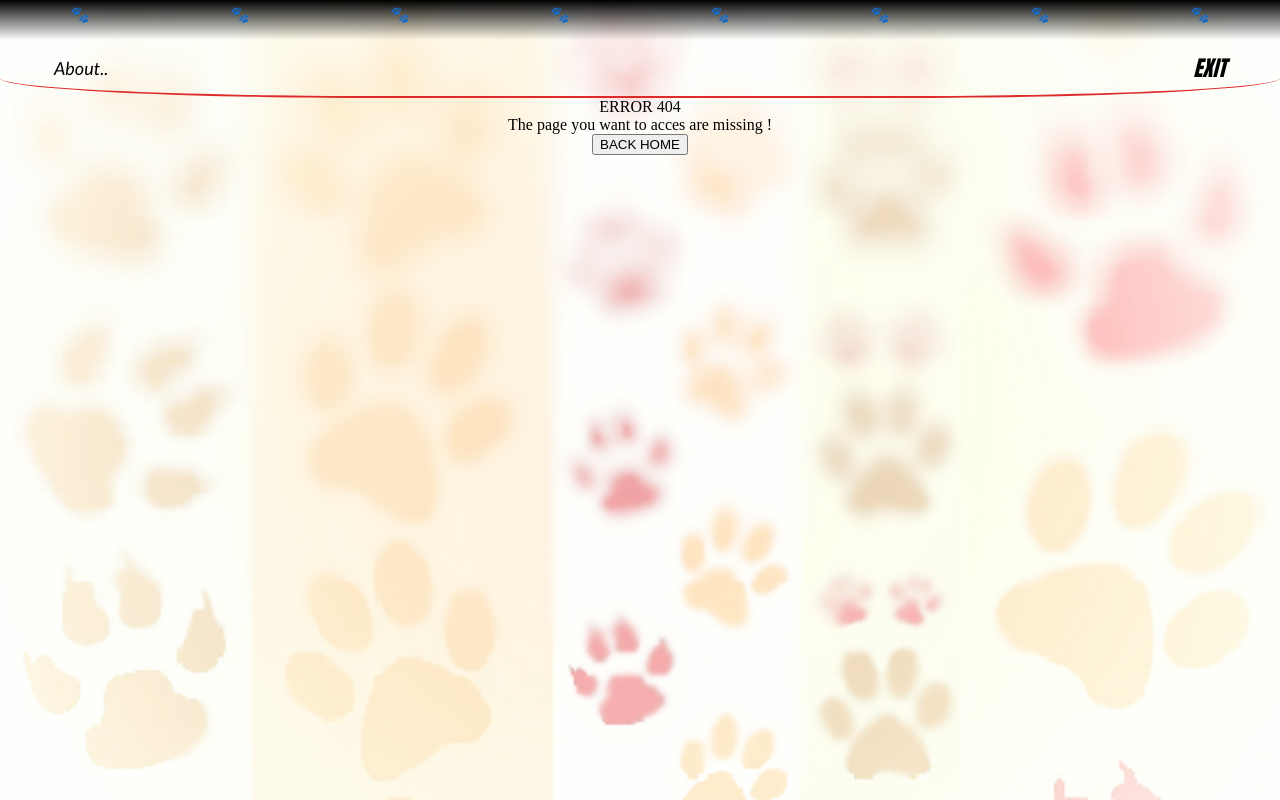
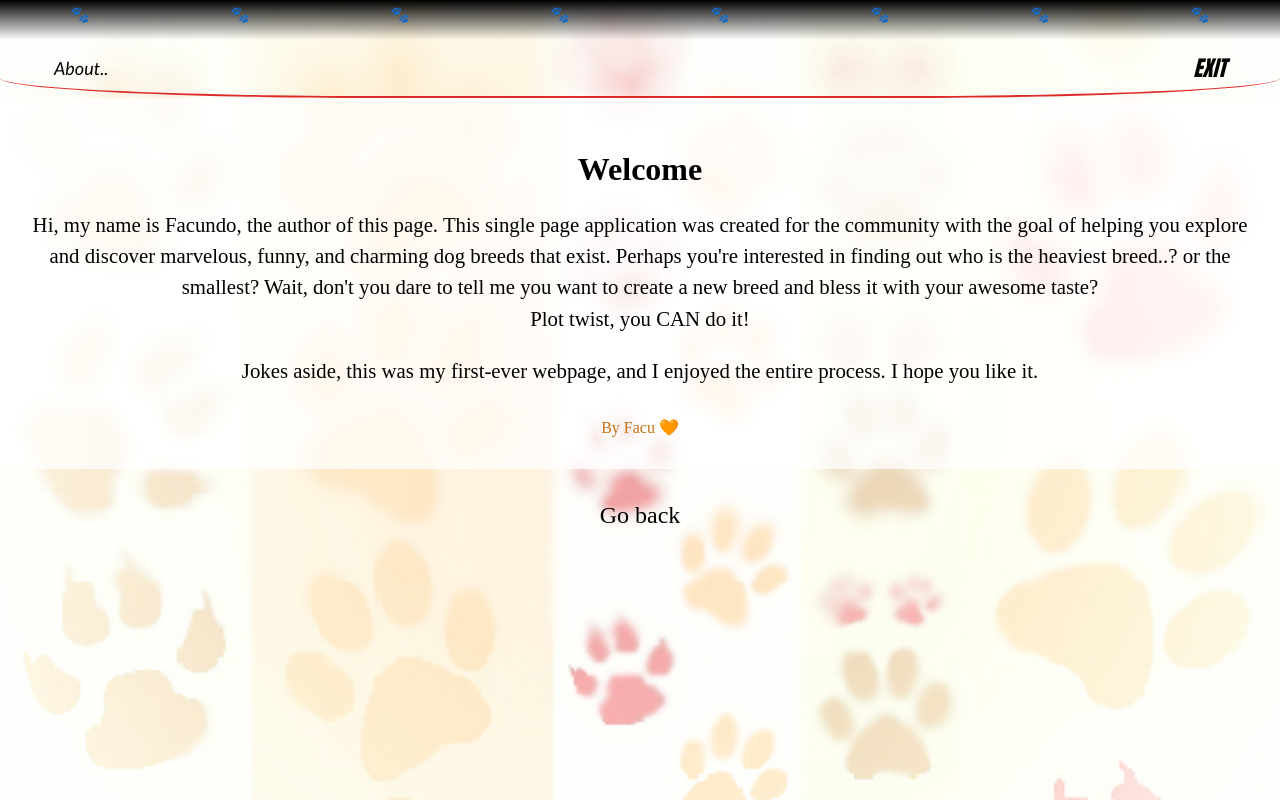
Before and after one commit to FacundoPucheta/first_project_dogs, a React (Create React App) app in the folder client/: page /about in a window 1280 px wide. Before the commit this address led to /errornf. Built offline with nearby package versions, Linux system fonts and the light colour scheme.

Commit message:
Proyect done alpha

```diff
--- a/client/src/App.js
+++ b/client/src/App.js
@@ -3,6 +3,7 @@ import NavBar from "./components/NavBar/NavBar";
 import { Landing, Home, Detail, Form } from "./views";
 import { Route, Routes, useLocation, Navigate } from "react-router-dom";
 import "./App.css";
+import About from "./components/About/About";
 
 function App() {
 
@@ -18,6 +19,7 @@ function App() {
         <Route path="/home" element={<Home />} />
         <Route path="/detail/:id" element={<Detail />} />
         <Route path="/create" element={<Form />} />
+        <Route path="/about" element={<About />} />
         <Route path="/*" element={<Navigate to= "/errornf" />} />
         <Route path="/errornf" element={<ErrorNotFound />} />
       </Routes>
--- /dev/null
+++ b/client/src/components/About/About.jsx
@@ -0,0 +1,46 @@
+import styles from "./About.module.css";
+import { Link } from "react-router-dom";
+import { useDispatch } from "react-redux";
+import { backHome } from "../../redux/actions";
+
+const About = () => {
+
+    const dispatch = useDispatch();
+
+    const handleBack = () => {
+
+        dispatch(backHome());
+    };
+
+
+  return (
+    <div>
+    <div className={styles.container}>
+      <h1>Welcome</h1>
+      <p>
+        Hi, my name is Facundo, the author of this page. This single page
+        application was created for the community with the goal of helping you
+        explore and discover marvelous, funny, and charming dog breeds that
+        exist. Perhaps you're interested in finding out who is the heaviest
+        breed..? or the smallest? Wait, don't you dare to tell me you want to
+        create a new breed and bless it with your awesome taste?
+        <br></br>
+        Plot twist, you CAN do it!
+      </p>
+      <p>
+        Jokes aside, this was my first-ever webpage, and I enjoyed the entire
+        process. I hope you like it.
+      </p>
+      <footer>By Facu 🧡</footer>
+    </div>
+    <div className={styles.btn}>
+        <Link to="/home">
+        <button className={styles.btn} onClick={() => handleBack()}>Go back</button>
+        </Link>
+
+    </div>
+    </div>
+  );
+};
+
+export default About;
--- /dev/null
+++ b/client/src/components/About/About.module.css
@@ -0,0 +1,45 @@
+.container {
+    text-align: center;
+    padding: 2rem;
+    background-color: #ffffffbb;
+
+}
+
+h1 {
+    font-size: 2rem;
+    margin-bottom: 1rem;
+}
+
+p {
+    font-size: 1.3rem;
+    line-height: 1.5;
+    margin-bottom: 1rem;
+}
+
+footer {
+    font-size: 1rem;
+
+    bottom: 0;
+    right: 0;
+    color: rgb(197, 114, 20);
+    margin-top: 2rem;
+}
+
+.btn {
+    margin-top: 1rem;
+    font-family: cursive;
+    color: black;
+    font-size: x-large;
+    text-decoration: none;
+    background-color: transparent;
+    border: none;
+
+}
+.btn:hover {
+    text-decoration: dotted;
+    font-weight: bolder;
+    font-size: x-large;
+    color: #df6e12;
+    background-color: transparent;
+
+  }
--- a/client/src/components/DogCard/DogCard.jsx
+++ b/client/src/components/DogCard/DogCard.jsx
@@ -11,7 +11,7 @@ const DogCard = (props) => {
   const handleDetail = () => {
     dispatch(toLastNumPage(numPage));
     dispatch(resetDog());
-    console.log(numPage)
+
   };
 
   return (
--- a/client/src/components/DogCard/DogCard.module.css
+++ b/client/src/components/DogCard/DogCard.module.css
@@ -51,7 +51,7 @@
   padding-bottom: 2rem;
 }
 
-.descriptionTemper{
+.descriptionTemper {
   font-size: large;
   font-weight: bold;
   border-bottom: 2px solid #f7630c;
--- a/client/src/components/ErrorNotFound/ErrorNotFound.jsx
+++ b/client/src/components/ErrorNotFound/ErrorNotFound.jsx
@@ -1,14 +1,17 @@
 import { NavLink } from "react-router-dom";
+import styles from "./ErrorNotFound.module.css";
+
+// Falta generar acciones para borrar paginado / estados.
 
 
 const ErrorNotFound = () => {
 
   return (
-    <div>
-      <div>ERROR 404</div>
-      <div>The page you want to acces are missing !</div>
+    <div className={styles.errorContainer}>
+      <div className={styles.errorTitle}>ERROR 404</div>
+      <div className={styles.errorMessage}>The page you want to acces are missing !</div>
       <NavLink to="/home">
-        <button>BACK HOME</button>
+        <button className={styles.backBtn} >BACK HOME</button>
       </NavLink>
     </div>
   );
--- /dev/null
+++ b/client/src/components/ErrorNotFound/ErrorNotFound.module.css
@@ -0,0 +1,42 @@
+.errorContainer {
+    background-image: url("./404_page_not_found_dog.jpg");
+    background-position: bottom;
+    background-attachment: fixed;
+    background-size: auto;
+    display: flex;
+    flex-direction: column;
+    align-items: center;
+    justify-content: center;
+    height: 80vh;
+    font-family: Arial, sans-serif;
+  }
+
+  .errorTitle {
+    font-size: 3rem;
+    font-weight: bold;
+    color: #e55e5c;
+    margin-bottom: 1rem;
+  }
+
+  .errorMessage {
+    font-size: 1.5rem;
+    color: #333;
+    margin-bottom: 1.5rem;
+    text-align: center;
+  }
+
+  .backBtn {
+    background-color: #e55e5c;
+    color: #fff;
+    border: none;
+    border-radius: 5px;
+    padding: 0.75rem 1.5rem;
+    font-size: 1rem;
+    cursor: pointer;
+    transition: background-color 0.2s, transform 0.2s;
+  }
+
+  .backBtn:hover {
+    background-color: #f78888;
+    transform: translateY(-2px);
+  }
--- a/client/src/components/NavBar/NavBar.jsx
+++ b/client/src/components/NavBar/NavBar.jsx
@@ -1,15 +1,20 @@
 import { NavLink } from "react-router-dom";
 import style from "./NavBar.module.css";
-import { useDispatch } from "react-redux";
+import { useDispatch, useSelector } from "react-redux";
 import { resetDog, toLastNumPage } from "../../redux/actions";
 
 const NavBar = () => {
 
+  const numPage = useSelector(state => state.numPage);
   const dispatch = useDispatch();
 
   const handleExit = () => {
     dispatch(toLastNumPage(1));
     dispatch(resetDog());
+  };
+  const handleAbout = () => {
+    dispatch(toLastNumPage(numPage));
+
   };
 
   return (
@@ -27,7 +32,7 @@ const NavBar = () => {
       <span>🐾</span>
        </header>
       <div className={style.conteiner1}>
-        <NavLink to="/home" >About..</NavLink>
+        <NavLink to="/about" onClick={()=>handleAbout()}>About..</NavLink>
         <div className={style.exitBtn}>
         <NavLink to="/" onClick={()=>handleExit()} >EXIT</NavLink>
         </div>
--- a/client/src/views/Home/Home.module.css
+++ b/client/src/views/Home/Home.module.css
@@ -51,12 +51,12 @@
 
 
 .button2 {
-    background-color: #f7630c;
+    background-color: rgb(221, 42, 42);
     color:whitesmoke;
     font-weight: bold;
     font-size: large;
     font-family: 'Gill Sans', 'Gill Sans MT', Calibri, 'Trebuchet MS', sans-serif;
-    border: none;
+    border: solid black;
     border-color: black;
     border-radius: 2px;
     cursor: pointer;
@@ -66,11 +66,6 @@
     width: 15rem;
 
 }
-.button2:hover {
-    background-color: rgb(221, 42, 42);
-    border: solid black;
-}
-
 .button3{
     background-color: white;
     color: rgb(221, 42, 42);
@@ -84,6 +79,16 @@
     padding: 0.5rem;
     margin-bottom: 0.3rem;
 }
+
+.button3:hover {
+    transform: translateY(-2px);
+    border: none;
+    background-color: rgba(207, 115, 9, 0.747);
+    color: white;
+    font-size: large;
+    font-weight: bold;
+    border-radius: 9999999999px;
+}
 /*
 .pawsFiller {
 
```
Also changed, not shown: client/src/components/ErrorNotFound/404_page_not_found_dog.jpg (added).
